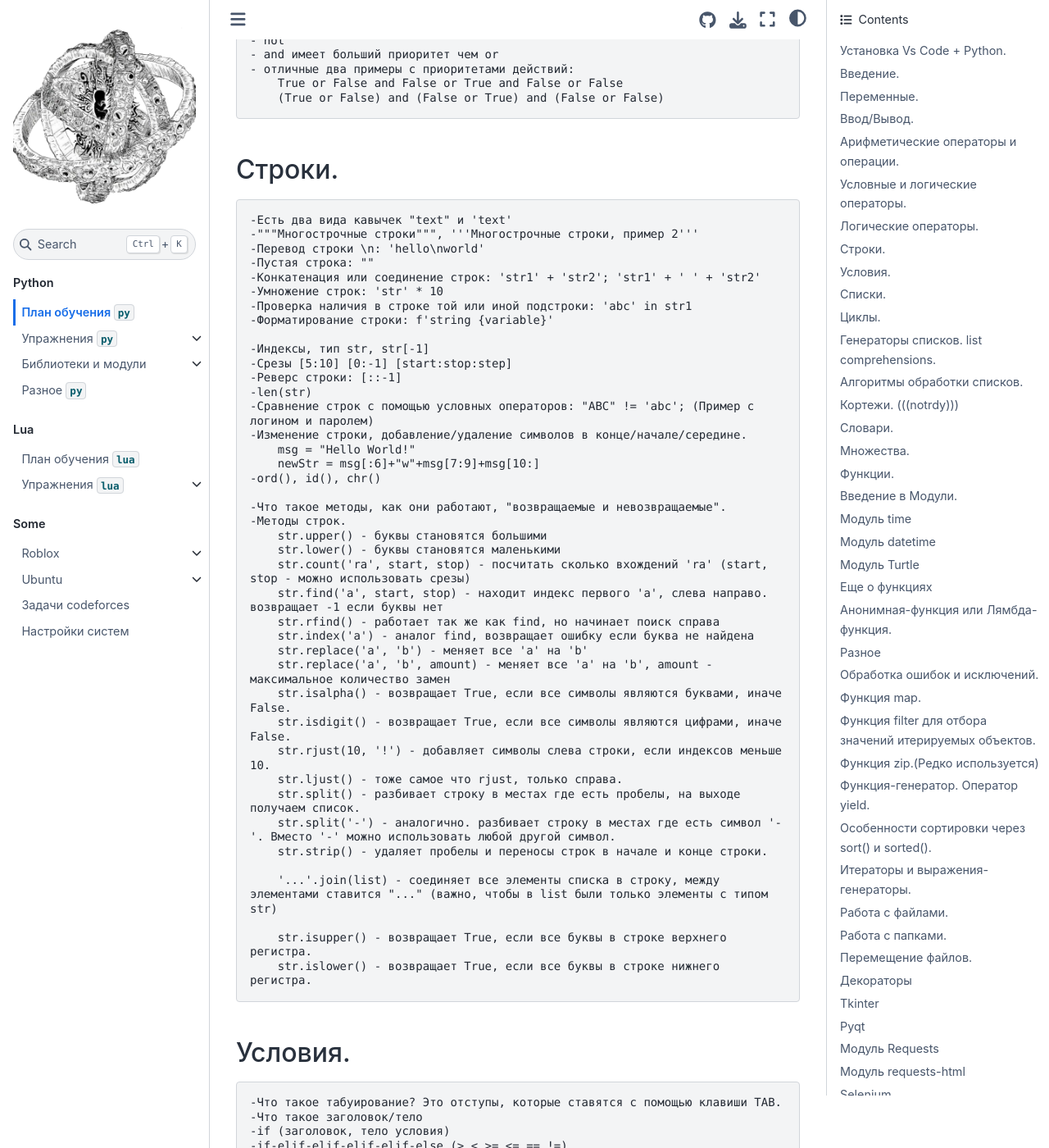
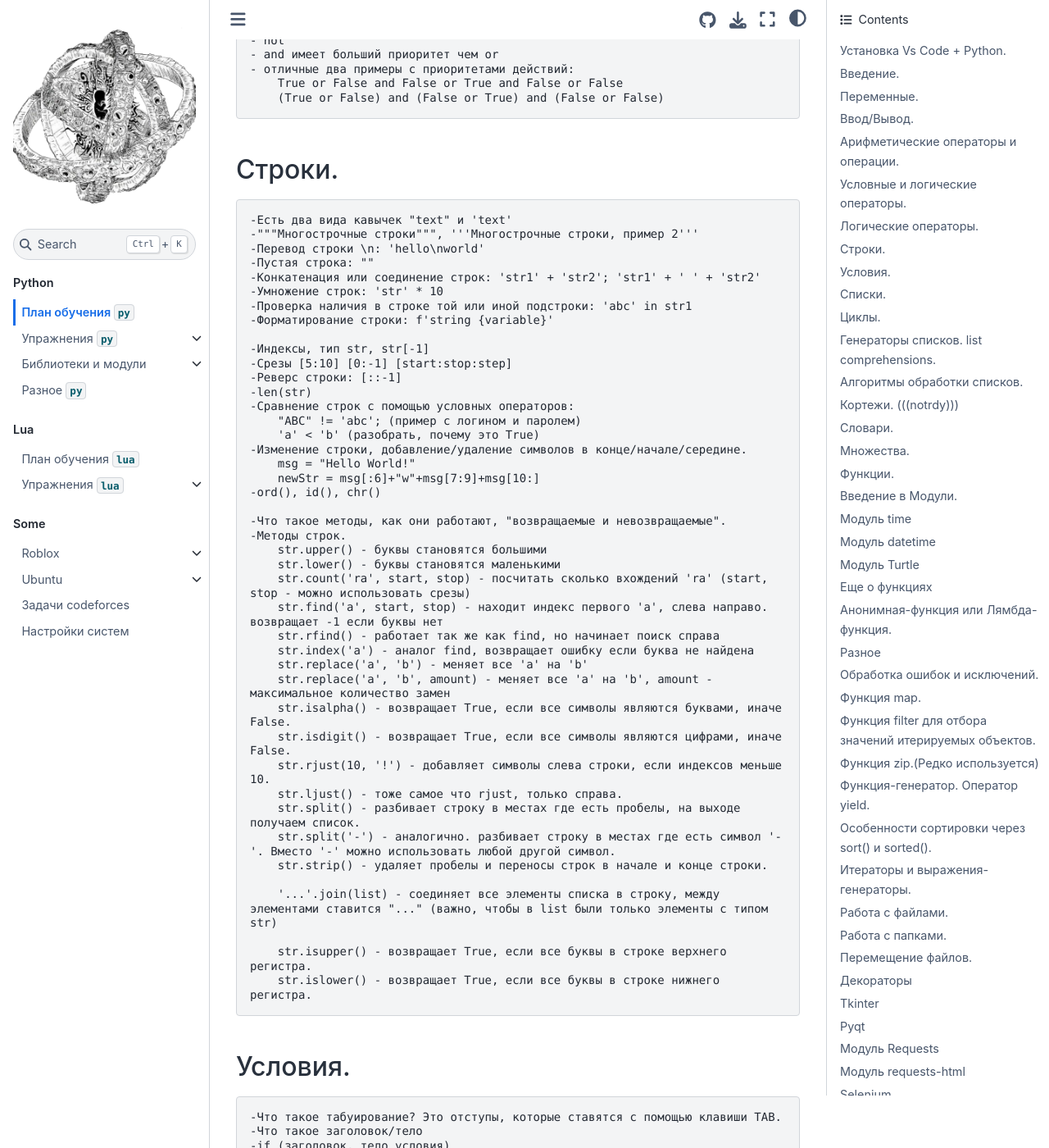
Before and after one commit to your-teach/faithpages, a Jupyter Book: the page built from Python/study-plan-py.md, in a window 1280 px wide and 1400 px high, scrolled down 3225 px. Shown: the whole window at 82% size. Built offline with Jupyter Book 1.0.4 settings and Sphinx 7.4.7 and the Sphinx Book theme 1.1.4, drawn with Linux system fonts in a browser that asks for light colours; pages that are not in the unit, such as notebooks, are missing from menus.

Commit message:
fix study plan py - stinrgs

```diff
--- a/Python/study-plan-py.md
+++ b/Python/study-plan-py.md
@@ -151,7 +151,9 @@
     -Cрезы [5:10] [0:-1] [start:stop:step]
     -Реверс строки: [::-1]
     -len(str)
-    -Сравнение строк с помощью условных операторов: "ABC" != 'abc'; (Пример с логином и паролем)
+    -Сравнение строк с помощью условных операторов:
+        "ABC" != 'abc'; (пример с логином и паролем)
+        'a' < 'b' (разобрать, почему это True)
     -Изменение строки, добавление/удаление символов в конце/начале/середине.
         msg = "Hello World!"
         newStr = msg[:6]+"w"+msg[7:9]+msg[10:]
```
